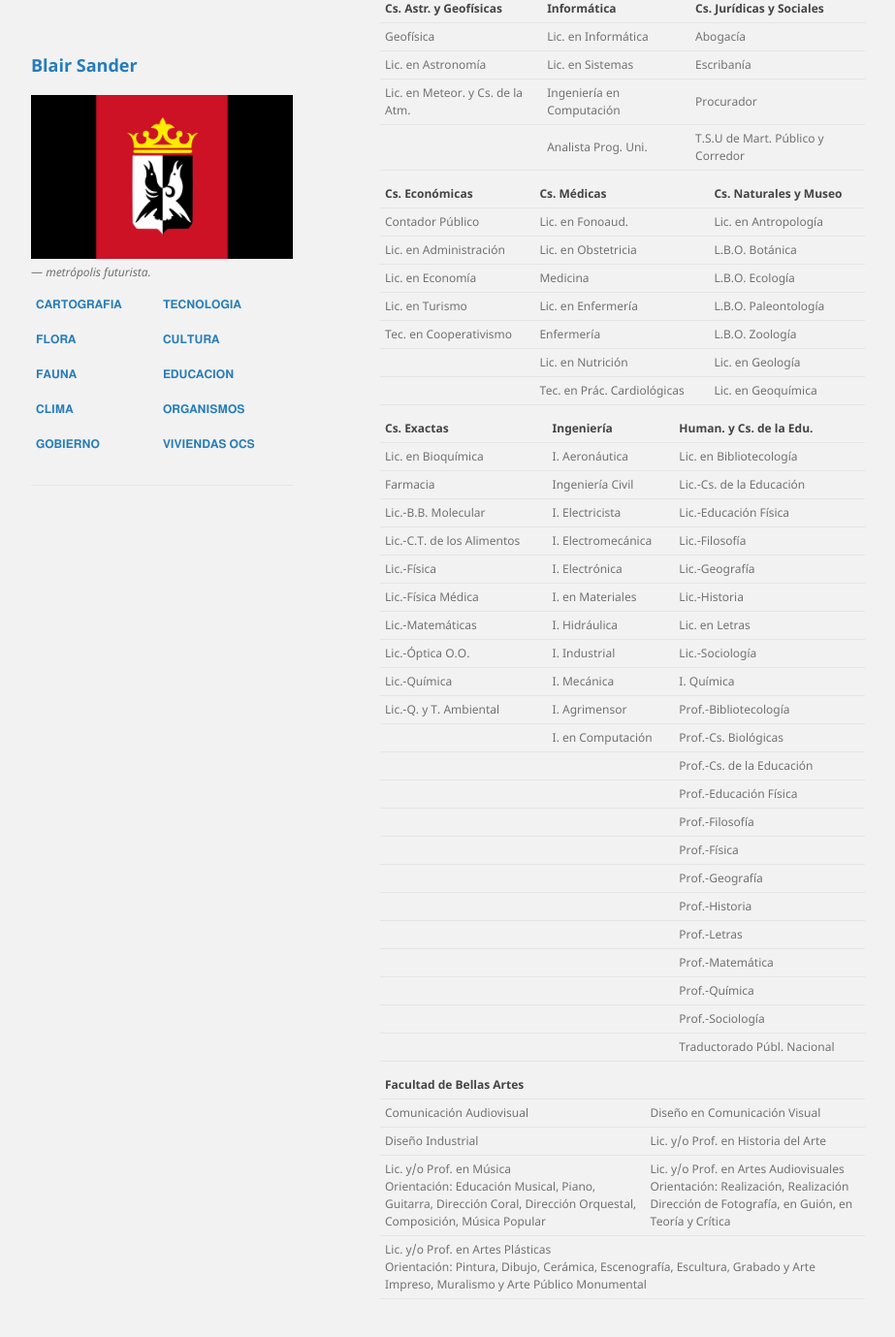
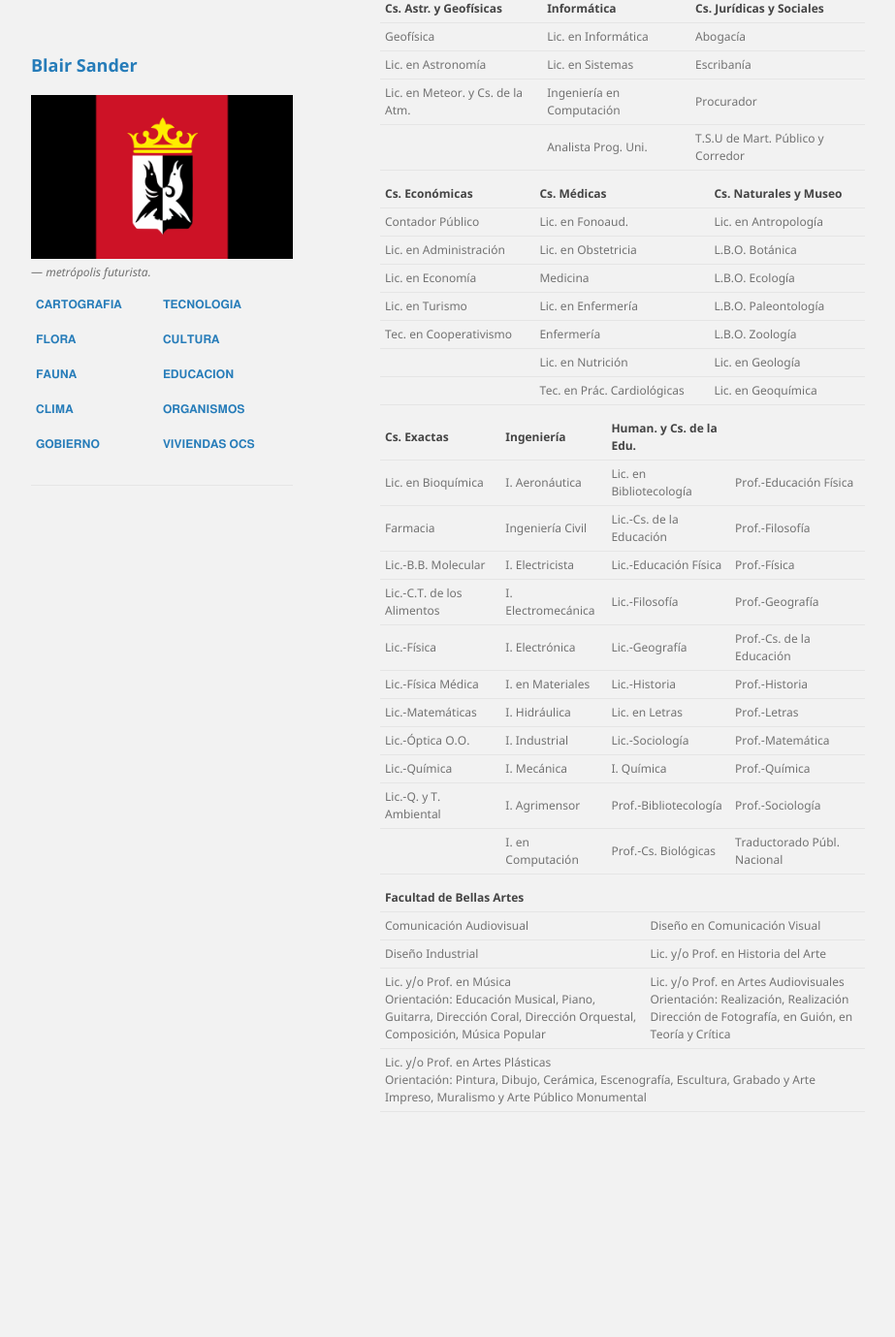
Before and after one commit to BlairSander/ciudad, a Jekyll site: the page built from educacion.md, in a window 1280 px wide and 1400 px high, scrolled down 1424 px. Shown: the top 1379 px of the window at 97% size, without its empty margins (178-1101 px from the left). Built offline with Jekyll 4.4.1, drawn with Linux system fonts in a browser that asks for light colours; our own code applies the rules of GitHub Pages for plain Markdown files; after the commit the page ends 2631 px from its top, so only the background shows below that.

```diff
--- a/educacion.md
+++ b/educacion.md
@@ -69,30 +69,19 @@ Tienen un sistema educativo diferente al de los humanos.
 | | Lic. en Nutrición | Lic. en Geología |
 | | Tec. en Prác. Cardiológicas | Lic. en Geoquímica |
 
-| Cs. Exactas | Ingeniería | Human. y Cs. de la Edu. |
-|------|------|------|
-| Lic. en Bioquímica | I. Aeronáutica | Lic. en Bibliotecología |
-| Farmacia | Ingeniería Civil | Lic.-Cs. de la Educación |
-| Lic.-B.B. Molecular | I. Electricista | Lic.-Educación Física |
-| Lic.-C.T. de los Alimentos | I. Electromecánica | Lic.-Filosofía |
-| Lic.-Física | I. Electrónica | Lic.-Geografía |
-| Lic.-Física Médica | I. en Materiales | Lic.-Historia |
-| Lic.-Matemáticas | I. Hidráulica | Lic. en Letras |
-| Lic.-Óptica O.O. | I. Industrial | Lic.-Sociología |
-| Lic.-Química | I. Mecánica | I. Química |
-| Lic.-Q. y T. Ambiental | I. Agrimensor | Prof.-Bibliotecología  |
-|  | I. en Computación | Prof.-Cs. Biológicas |
-|  |  | Prof.-Cs. de la Educación  |
-|  |  | Prof.-Educación Física |
-|  |  | Prof.-Filosofía |
-|  |  | Prof.-Física |
-|  |  | Prof.-Geografía |
-|  |  | Prof.-Historia |
-|  |  | Prof.-Letras |
-|  |  | Prof.-Matemática |
-|  |  | Prof.-Química |
-|  |  | Prof.-Sociología |
-|  |  | Traductorado Públ. Nacional |
+| Cs. Exactas | Ingeniería | Human. y Cs. de la Edu. ||
+|------|------|------|------|
+| Lic. en Bioquímica | I. Aeronáutica | Lic. en Bibliotecología | Prof.-Educación Física |
+| Farmacia | Ingeniería Civil | Lic.-Cs. de la Educación | Prof.-Filosofía |
+| Lic.-B.B. Molecular | I. Electricista | Lic.-Educación Física | Prof.-Física |
+| Lic.-C.T. de los Alimentos | I. Electromecánica | Lic.-Filosofía | Prof.-Geografía |
+| Lic.-Física | I. Electrónica | Lic.-Geografía | Prof.-Cs. de la Educación |
+| Lic.-Física Médica | I. en Materiales | Lic.-Historia | Prof.-Historia|
+| Lic.-Matemáticas | I. Hidráulica | Lic. en Letras | Prof.-Letras |
+| Lic.-Óptica O.O. | I. Industrial | Lic.-Sociología | Prof.-Matemática |
+| Lic.-Química | I. Mecánica | I. Química | Prof.-Química |
+| Lic.-Q. y T. Ambiental | I. Agrimensor | Prof.-Bibliotecología  | Prof.-Sociología |
+|  | I. en Computación | Prof.-Cs. Biológicas | Traductorado Públ. Nacional |
 
 <table>
   <tr>
```
